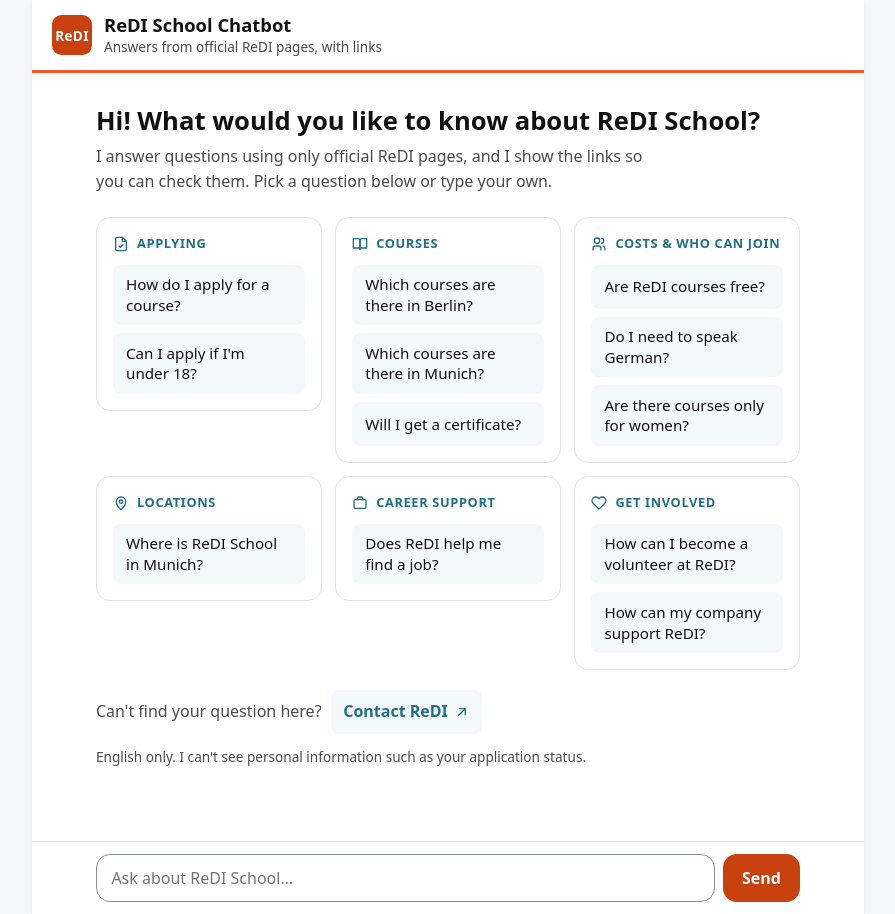
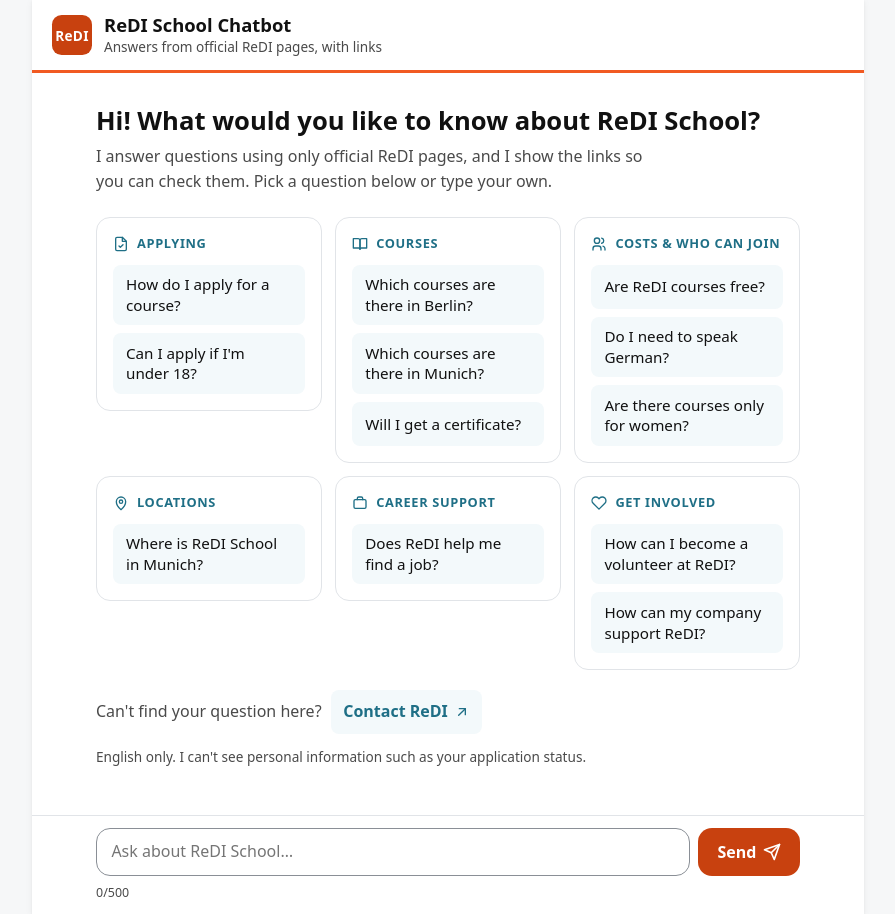
Before and after one commit to ShiriSalman/ReDi-Chatbot, a Flask app: page / in a window 1280 px wide. Shown: the whole page, without its empty margins (192-1087 px from the left). Run offline with Flask 3, Linux system fonts and the light colour scheme.

Commit message:
Redesign step 5: growing textarea, Enter to send, counter
Enter sends, Shift+Enter adds a line (not while an input method composes). The counter shows the 500 limit and turns red from 450. The Send button keeps the accessible name 'Send' when only its icon shows.

```diff
--- a/static/js/chat.js
+++ b/static/js/chat.js
@@ -10,6 +10,7 @@ const loading = document.getElementById("loading");
 const formError = document.getElementById("form-error");
 const welcome = document.getElementById("welcome");
 const newChatButton = document.getElementById("new-chat");
+const counter = document.getElementById("counter");
 
 const EMPTY_QUESTION = "Please enter a question.";
 const GENERIC_ERROR = "Something went wrong while answering your question. Please try again.";
@@ -225,6 +226,7 @@ async function send(question) {
   showWelcome(false);
   addMessage("user", question);
   input.value = "";
+  updateComposer();
   setLoading(true);
 
   try {
@@ -243,6 +245,8 @@ async function send(question) {
     input.value = question;
   } finally {
     setLoading(false);
+    // After an error the question is back in the box, so the counter and height follow it
+    updateComposer();
     input.focus();
   }
 }
@@ -259,6 +263,27 @@ form.addEventListener("submit", (event) => {
   send(question);
 });
 
+// The box grows with the text (up to its CSS max-height) and the counter shows the 500 limit
+const MAX_LENGTH = Number(input.getAttribute("maxlength"));
+const NEAR_LIMIT = MAX_LENGTH - 50;
+
+function updateComposer() {
+  input.style.height = "auto";
+  input.style.height = `${input.scrollHeight}px`;
+  counter.textContent = `${input.value.length}/${MAX_LENGTH}`;
+  counter.classList.toggle("near-limit", input.value.length >= NEAR_LIMIT);
+}
+
+input.addEventListener("input", updateComposer);
+
+// Enter sends, Shift+Enter adds a line; not while an input method is composing a word
+input.addEventListener("keydown", (event) => {
+  if (event.key === "Enter" && !event.shiftKey && !event.isComposing) {
+    event.preventDefault();
+    form.requestSubmit();
+  }
+});
+
 // A suggested question is sent right away, exactly as written on the button
 for (const button of document.querySelectorAll(".suggestion")) {
   button.addEventListener("click", () => send(button.textContent.trim()));
--- a/templates/chat.html
+++ b/templates/chat.html
@@ -102,11 +102,18 @@
     <form id="chat-form" class="composer" novalidate>
       <div class="composer-row">
         <label for="question" class="visually-hidden">Your question</label>
-        <input id="question" name="question" type="text" autocomplete="off" maxlength="500"
-               placeholder="Ask about ReDI School…" aria-describedby="form-error">
-        <button id="send" class="send" type="submit">Send</button>
+        <!-- Enter sends, Shift+Enter adds a line (static/js/chat.js) -->
+        <textarea id="question" name="question" rows="1" autocomplete="off" maxlength="500"
+                  placeholder="Ask about ReDI School…" aria-describedby="form-error"></textarea>
+        <button id="send" class="send" type="submit" aria-label="Send">
+          <span class="label">Send</span>
+          <svg width="18" height="18" viewBox="0 0 24 24" fill="none" stroke="currentColor" stroke-width="2.2" stroke-linecap="round" stroke-linejoin="round" aria-hidden="true"><path d="M22 2L11 13"/><path d="M22 2l-7 20-4-9-9-4z"/></svg>
+        </button>
       </div>
       <p id="form-error" class="form-error" role="alert"></p>
+      <div class="composer-meta">
+        <span class="counter" id="counter" aria-hidden="true">0/500</span>
+      </div>
     </form>
   </div>
 
```
Also changed, not shown: tests/test_app.py (+15 -0 lines).
